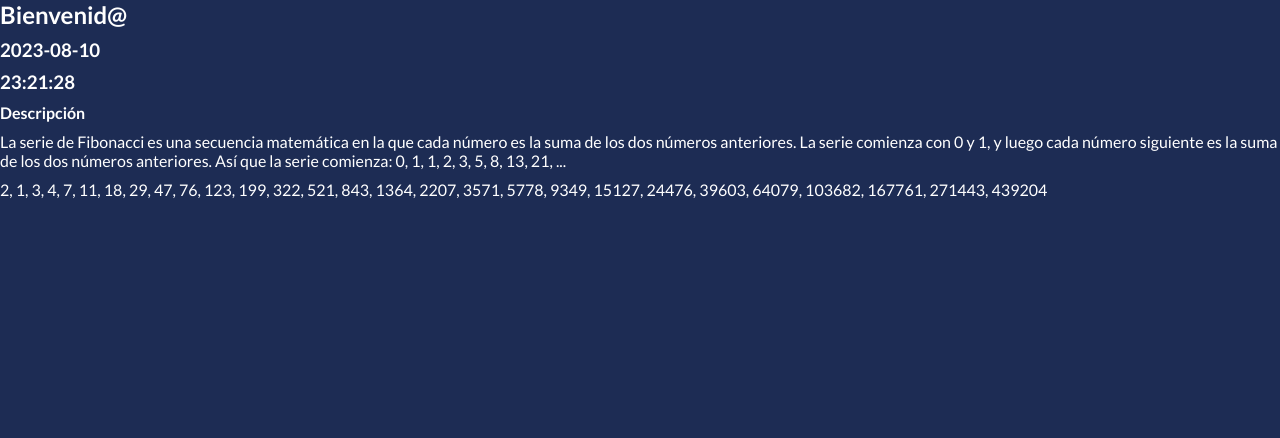
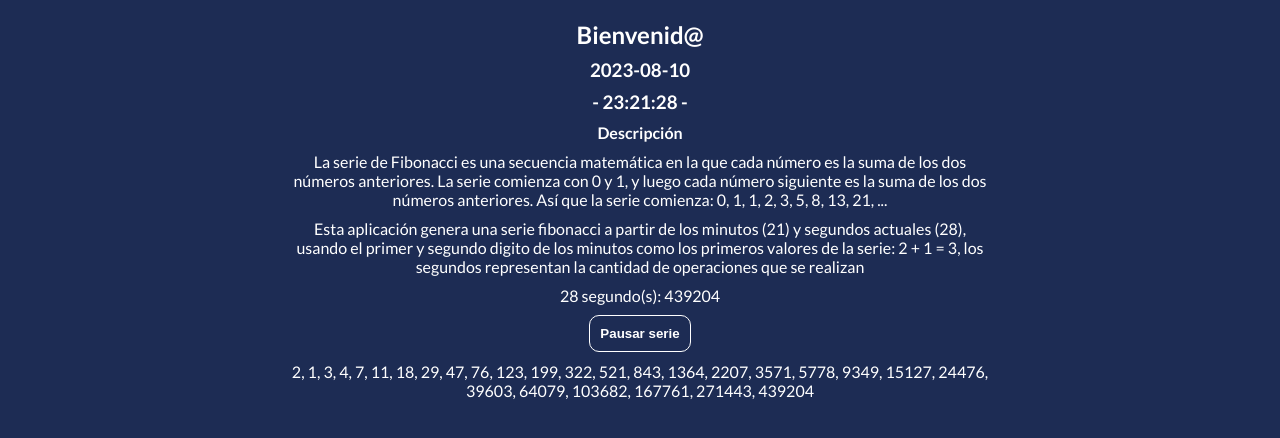
Before and after one commit to Jeissonssp000/hora-fibonacci, a React (Vite) app: page / in a window 1280 px wide. Shown: the top 438 px of the page. Built offline with nearby package versions, Linux system fonts and the light colour scheme.

Commit message:
feat(components): structure of project

```diff
--- a/src/App.css
+++ b/src/App.css
@@ -13,6 +13,7 @@ body {
 #root {
   display: flex;
   flex: 1;
+  align-items: center;
   flex-direction: column;
   font-family: 'Lato', sans-serif;
 }
@@ -49,6 +50,16 @@ div,
 section {
   box-sizing: border-box;
   color: var(--main-text);
+}
+
+button {
+  background: none;
+  border: 1px solid white;
+  padding: 10px;
+  font-weight: 700;
+  color: var(--main-text);
+  border-radius: 10px;
+  cursor: pointer;
 }
 
 .full {
--- a/src/App.jsx
+++ b/src/App.jsx
@@ -1,23 +1,11 @@
 import './App.css'
-import { InfoContext } from './context/InfoContext';
+import Home from './screens/Home'
 
 function App() {
-  const { date, memoFibonacci } = InfoContext()
 
   return (
-    <div className="full vertical">
-      <h2>Bienvenid@</h2>
-      <h3>{date.date}</h3>
-      <h3>{date.hour}</h3>
-      <h4>Descripción</h4>
-      <p>
-        La serie de Fibonacci es una secuencia matemática en la que cada
-        número es la suma de los dos números anteriores. La serie comienza
-        con 0 y 1, y luego cada número siguiente es la suma de los dos números
-        anteriores. Así que la serie comienza: 0, 1, 1, 2, 3, 5, 8, 13, 21, ...
-      </p>
-      <p>{memoFibonacci[date.minutes].slice(0, date.seconds).join(", ")}</p>
-    </div>
+    // Ready for router
+    <Home />
   )
 }
 
--- /dev/null
+++ b/src/components/FibonacciList.jsx
@@ -0,0 +1,9 @@
+import "../styles/fibonacciList.css"
+
+export default function FibonacciList({ list, seconds }) {
+  return (
+    <p className="fibonacci_text">
+      {seconds ? `${seconds} segundo(s): ${list[seconds - 1]}` : list.join(", ")}
+    </p>
+  )
+}
--- a/src/hooks/useActualDate.jsx
+++ b/src/hooks/useActualDate.jsx
@@ -3,12 +3,17 @@ import useInterval from './useInterval'
 import { dateFormater } from '../tools/dateFormater';
 
 export default function useActualDate() {
-  const [date, setDate] = useState(dateFormater(new Date()))
+  const [date, setDate] = useState(dateFormater(new Date()));
+  const [pause, setPause] = useState(false);
 
   useInterval(() => {
     const newDateInfo = dateFormater(new Date());
     setDate(newDateInfo)
   }, 1000)
 
-  return date
+  const pauseSeconds = () => {
+    setPause(o => o ? false : date.seconds)
+  }
+
+  return { ...date, seconds: pause || date.seconds, pauseSeconds, pause }
 }
--- /dev/null
+++ b/src/screens/Home.jsx
@@ -0,0 +1,39 @@
+import "../styles/home.css"
+import { InfoContext } from '../context/InfoContext';
+import FibonacciList from "../components/FibonacciList";
+
+export default function Home() {
+  const { date, memoFibonacci } = InfoContext()
+
+  const min1 = parseInt(date.minutes[0])
+  const min2 = parseInt(date.minutes[1])
+
+  const list = memoFibonacci[date.minutes].slice(0, date.seconds)
+
+  return (
+    <div className="home_container full vertical">
+      <h2>Bienvenid@</h2>
+      <h3>{date.date}</h3>
+      <h3>- {date.hour} -</h3>
+      <h4>Descripción</h4>
+      <p className="home_description">
+        La serie de Fibonacci es una secuencia matemática en la que cada
+        número es la suma de los dos números anteriores. La serie comienza
+        con 0 y 1, y luego cada número siguiente es la suma de los dos números
+        anteriores. Así que la serie comienza: 0, 1, 1, 2, 3, 5, 8, 13, 21, ...
+      </p>
+      <p className="home_description">
+        Esta aplicación genera una serie fibonacci a partir de los minutos
+        ({date.minutes}) y segundos actuales ({date.seconds}), usando el primer
+        y segundo digito de los minutos como los primeros valores de la serie:
+        {` ${min1} + ${min2} = ${min1 + min2}`}
+        , los segundos representan la cantidad de operaciones que se realizan
+      </p>
+      <FibonacciList list={list} seconds={date.seconds} />
+      <div className="flex">
+        <button onClick={date.pauseSeconds}>{date.pause ? "Continuar" : "Pausar"} serie</button>
+      </div>
+      <FibonacciList list={list} />
+    </div>
+  )
+}
--- /dev/null
+++ b/src/styles/fibonacciList.css
@@ -0,0 +1,8 @@
+.fibonacci_list {
+  min-width: 300px;
+  align-items: center;
+}
+
+.fibonacci_text {
+  text-align: center;
+}
--- /dev/null
+++ b/src/styles/home.css
@@ -0,0 +1,9 @@
+.home_container {
+  padding: 20px;
+  align-items: center;
+  max-width: 745px;
+}
+
+.home_description {
+  text-align: center;
+}
```
